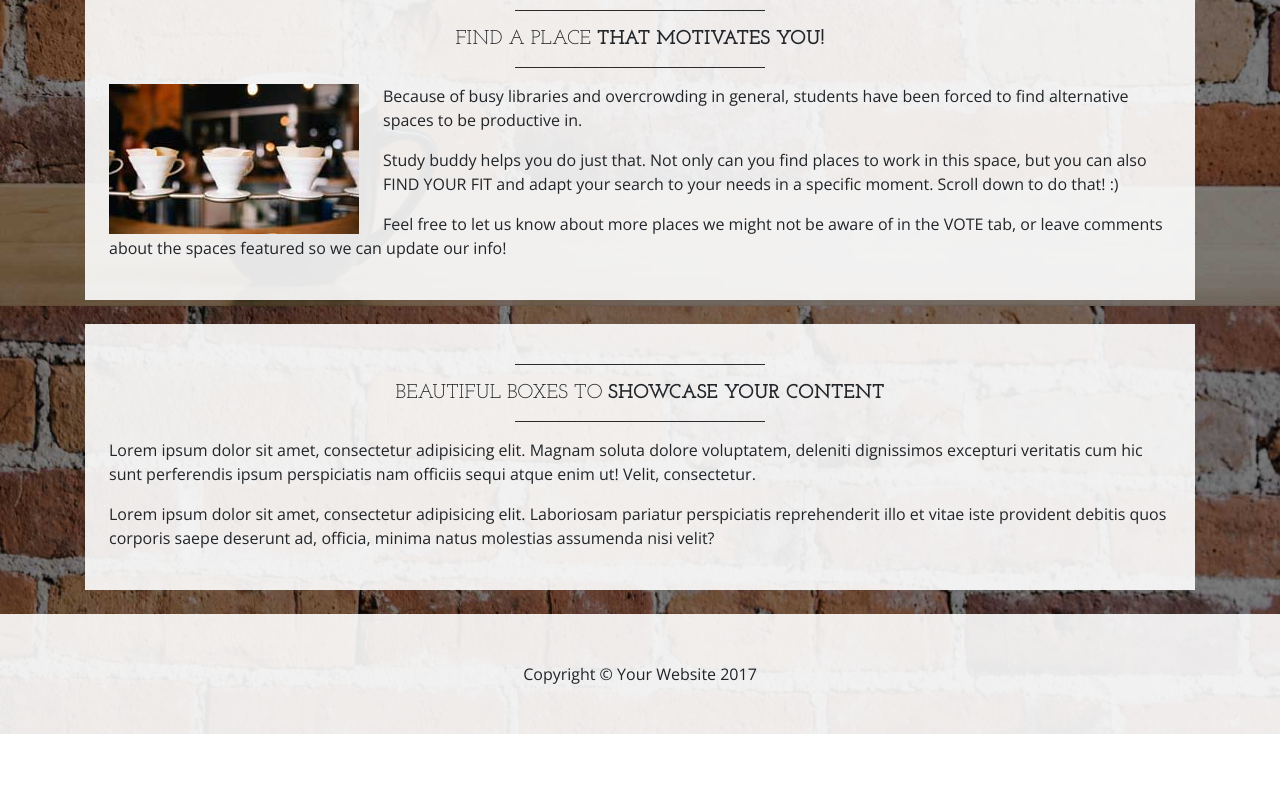
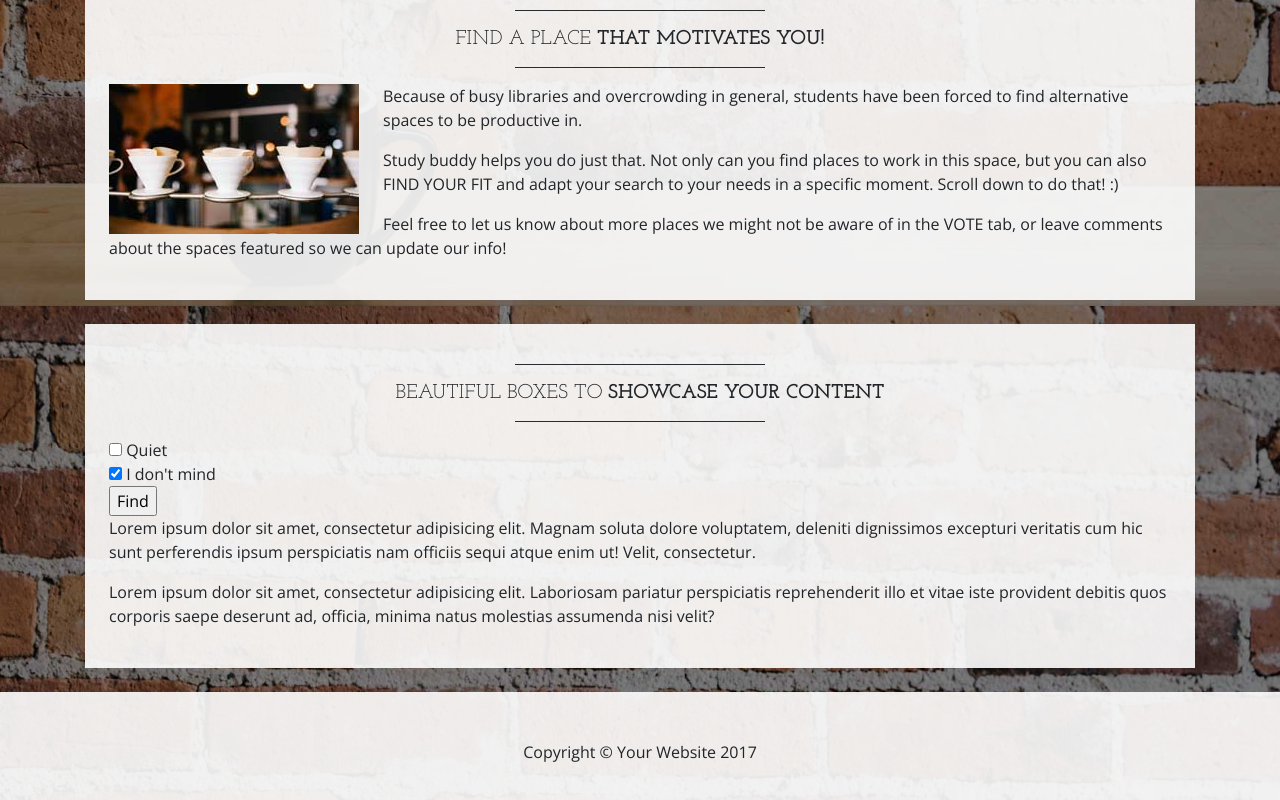
Before and after one commit to casa-carmen/new-study-buddy, a website: page index.html in a window 1280 px wide. Shown: the part 1294-2094 px from the top of the page. Before the commit the page ends 2028 px from the top, so only its background shows below. Drawn offline with nearby package versions, Linux system fonts and the light colour scheme.

Commit message:
changes to index and contact

```diff
--- a/index.html
+++ b/index.html
@@ -50,7 +50,6 @@
             <li class="nav-item px-lg-4">
               <a class="nav-link text-uppercase text-expanded" href="blog.html">Social</a>
             </li>
-
           </ul>
         </div>
       </div>
@@ -126,6 +125,11 @@
           <strong>showcase your content</strong>
         </h2>
         <hr class="divider">
+      <form action="/action_page.php">
+          <input type="checkbox" name="preference" value="Bike"> Quiet<br>
+          <input type="checkbox" name="preference" value="Car" checked> I don't mind<br>
+          <input type="submit" value="Find">
+      </form>
         <p>Lorem ipsum dolor sit amet, consectetur adipisicing elit. Magnam soluta dolore voluptatem, deleniti dignissimos excepturi veritatis cum hic sunt perferendis ipsum perspiciatis nam officiis sequi atque enim ut! Velit, consectetur.</p>
         <p>Lorem ipsum dolor sit amet, consectetur adipisicing elit. Laboriosam pariatur perspiciatis reprehenderit illo et vitae iste provident debitis quos corporis saepe deserunt ad, officia, minima natus molestias assumenda nisi velit?</p>
       </div>
```
Also changed, not shown: contact.html (+1 -1 lines).
